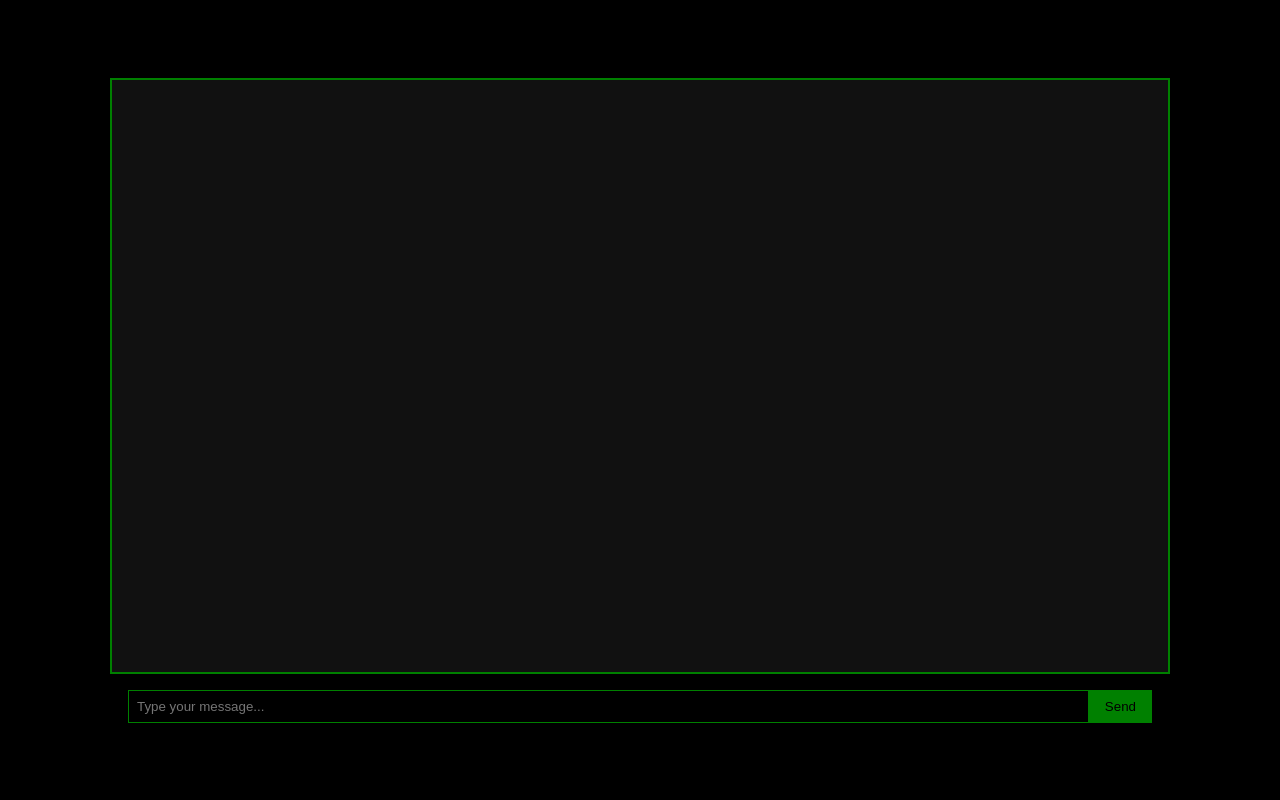
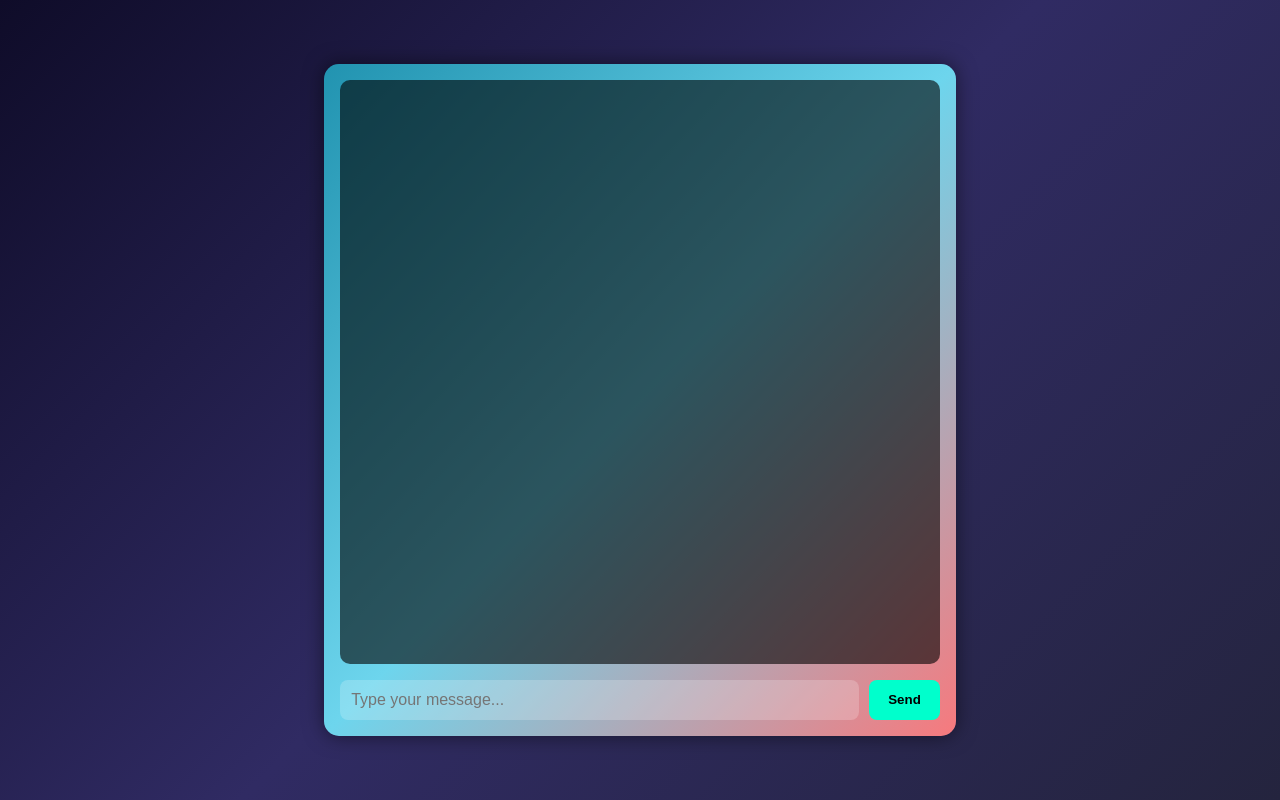
Before and after one commit to Ra77492/anon-chat, a plain HTML site: page index.html in a window 1280 px wide. Drawn offline with Linux system fonts and the light colour scheme.

Commit message:
Update index.html

```diff
--- a/index.html
+++ b/index.html
@@ -8,45 +8,61 @@
     body {
       margin: 0;
       padding: 0;
-      background-color: black;
-      font-family: monospace;
-      color: green;
+      background: linear-gradient(135deg, #0f0c29, #302b63, #24243e);
+      font-family: 'Segoe UI', Tahoma, Geneva, Verdana, sans-serif;
+      color: #fff;
+      display: flex;
+      justify-content: center;
+      align-items: center;
+      height: 100vh;
     }
     .chat-container {
-      width: 100%;
-      height: 100vh;
+      width: 90%;
+      max-width: 600px;
+      height: 80vh;
+      background: linear-gradient(to bottom right, #2193b0, #6dd5ed, #f7797d);
+      border-radius: 15px;
+      box-shadow: 0 0 20px rgba(0, 0, 0, 0.5);
       display: flex;
       flex-direction: column;
-      justify-content: center;
-      align-items: center;
+      padding: 1rem;
     }
     .chat-box {
-      width: 80%;
-      height: 70vh;
-      background-color: #111;
-      border: 2px solid green;
+      flex: 1;
+      background-color: rgba(0, 0, 0, 0.6);
+      border-radius: 10px;
       padding: 1rem;
       overflow-y: auto;
+      color: #00ffcc;
+      font-size: 1rem;
       margin-bottom: 1rem;
     }
     .input-box {
-      width: 80%;
       display: flex;
+      gap: 10px;
     }
     .input-box input {
       flex: 1;
-      padding: 0.5rem;
-      border: 1px solid green;
-      background: #000;
-      color: green;
+      padding: 0.7rem;
+      border-radius: 8px;
+      border: none;
+      background-color: rgba(255, 255, 255, 0.2);
+      color: white;
       outline: none;
+      font-size: 1rem;
     }
     .input-box button {
-      padding: 0.5rem 1rem;
-      background: green;
+      padding: 0.7rem 1.2rem;
+      background: #00ffcc;
       border: none;
-      color: black;
+      color: #000;
+      font-weight: bold;
+      border-radius: 8px;
       cursor: pointer;
+      transition: background 0.3s ease;
+    }
+    .input-box button:hover {
+      background: #00e6b8;
     }
   </style>
 </head>
```
